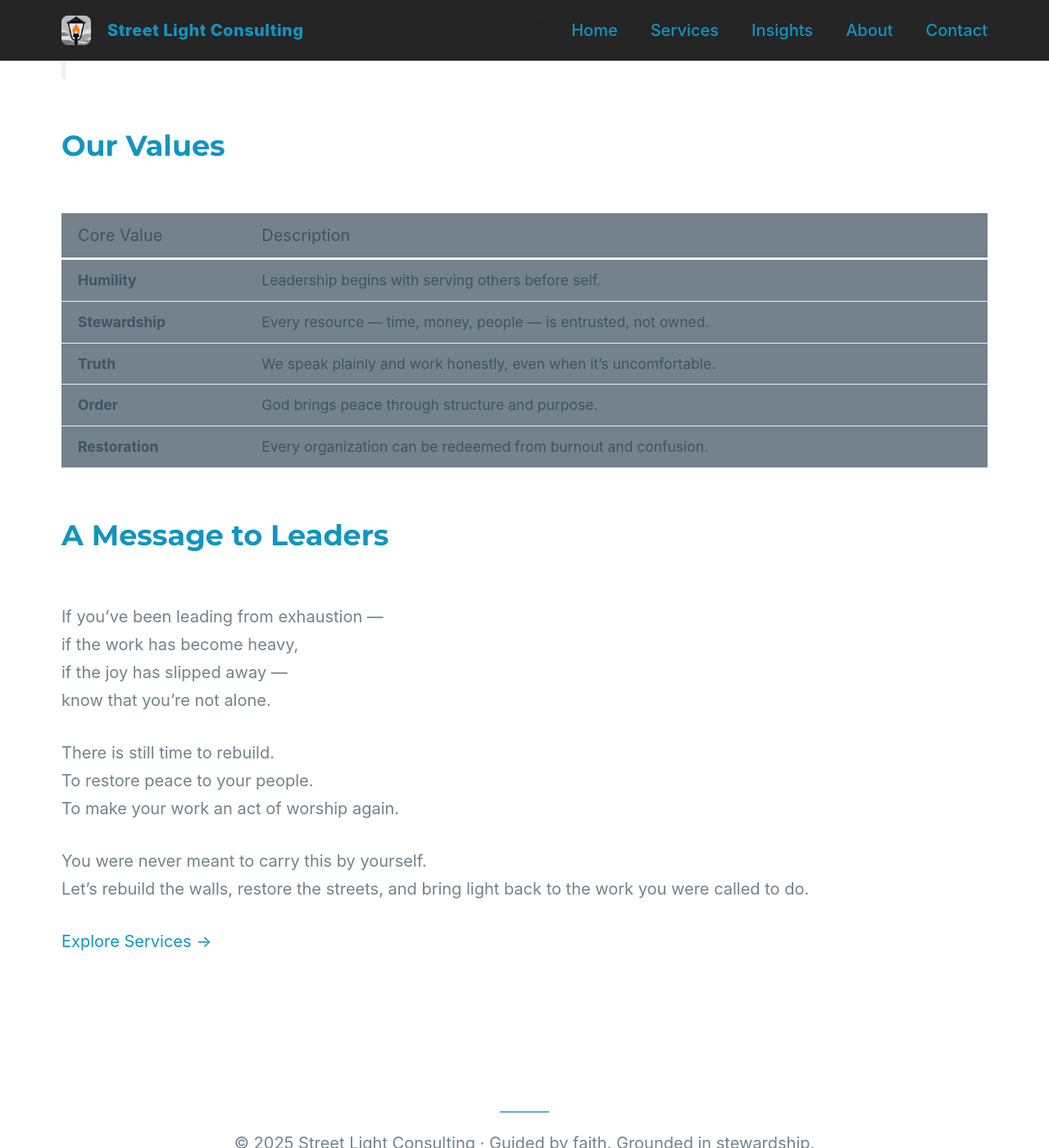
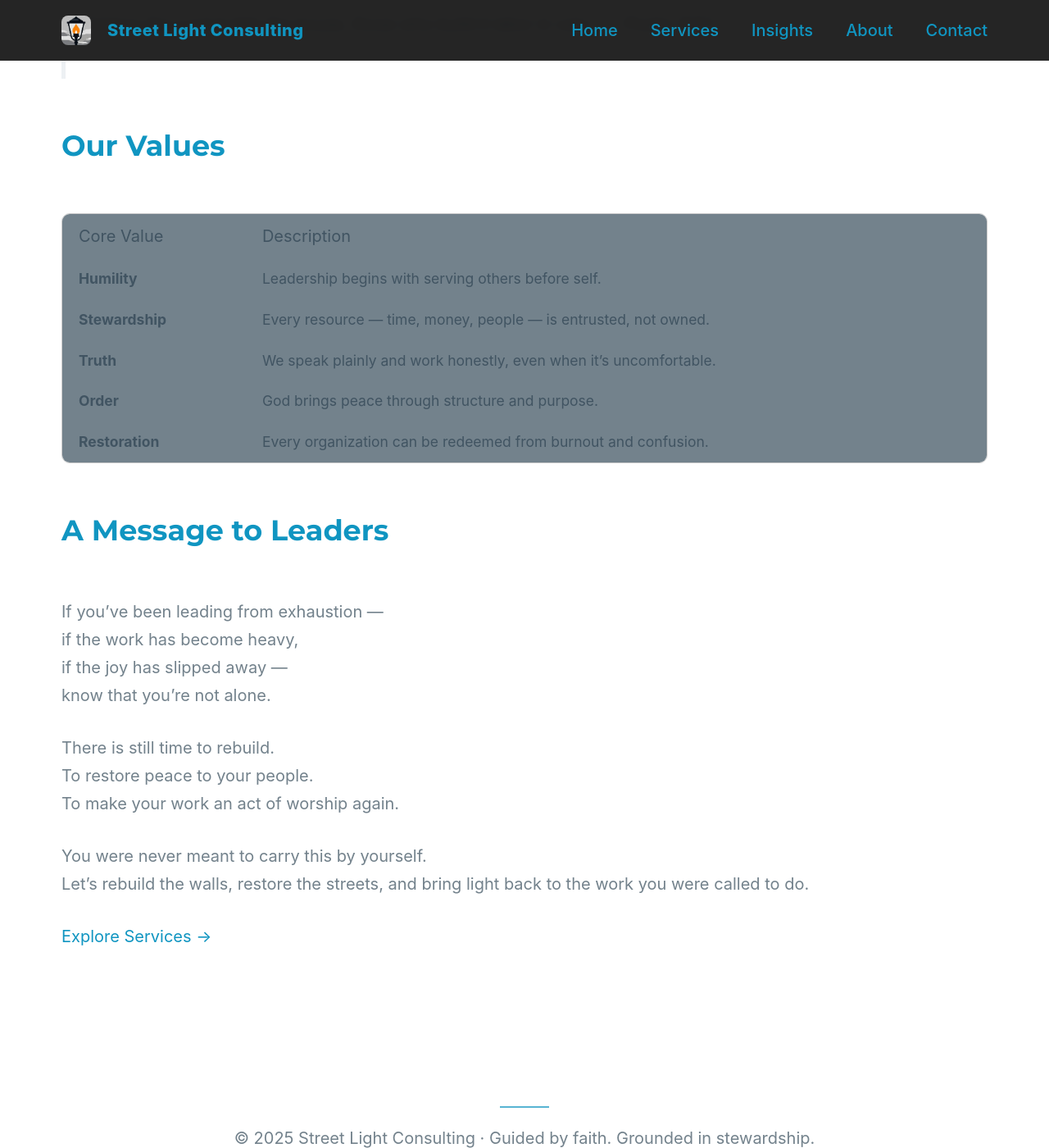
Before and after one commit to Street-Light-Consulting/street-light-consulting.github.io, a Jekyll site: the page built from about.md, in a window 1280 px wide and 1400 px high, scrolled down 1961 px. Shown: the whole window at 82% size. Built offline with Jekyll 4.4.1, drawn with Linux system fonts in a browser that asks for light colours.

Commit message:
fix tables
fix tables

```diff
--- a/assets/css/style.css
+++ b/assets/css/style.css
@@ -213,4 +213,16 @@ textarea { min-height: 120px; resize: vertical; }
 
 legend {color:var(--muted-color);}
 
-td,th {background-color:var(--muted-color);}
+td,th {
+  background-color:var(--muted-color);
+  border:none;
+
+}
+
+table {
+  border-collapse: separate;     /* Allows border-radius to work */
+  border-spacing: 0;             /* Removes gaps between cells */
+  border-radius: 10px;           /* Rounds the outer corners */
+  overflow: hidden;              /* Ensures content doesn't spill over */
+  border: 1px solid #ccc;        /* Outer border only (optional) */
+}
```
